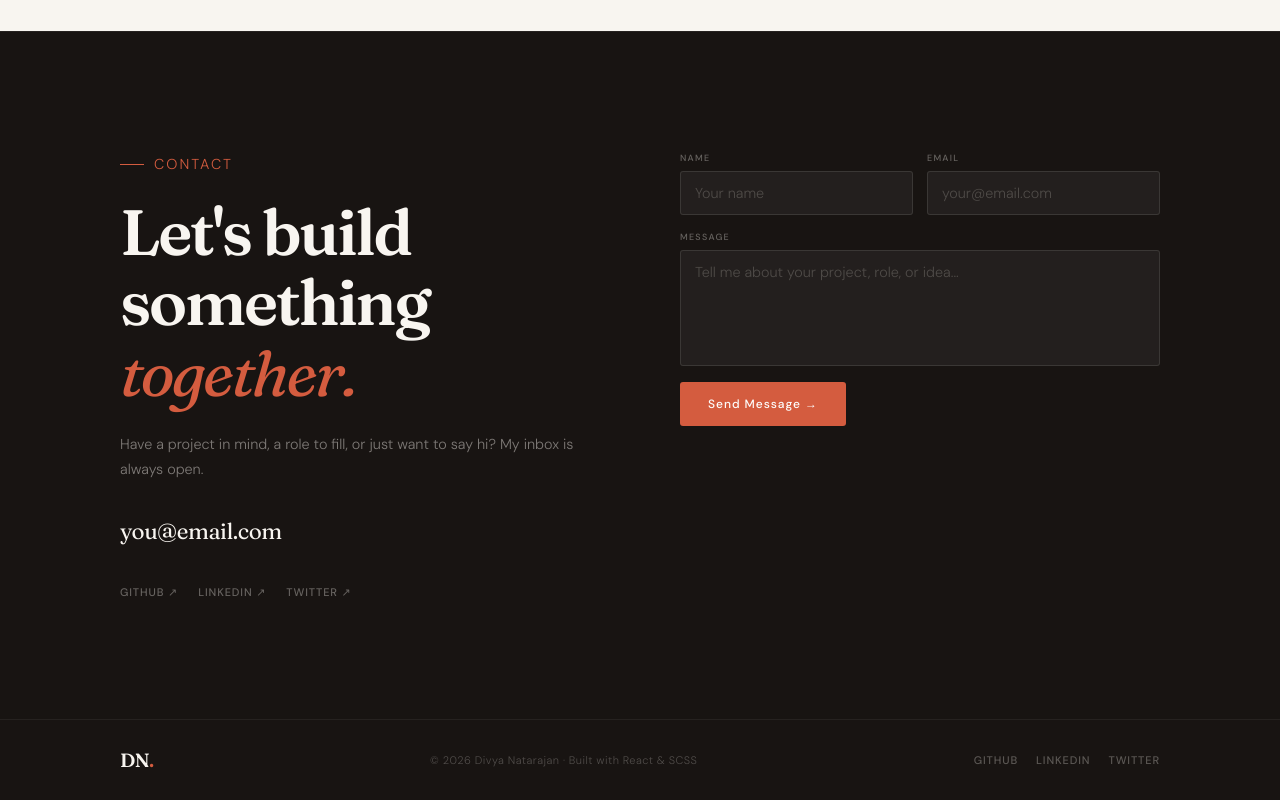
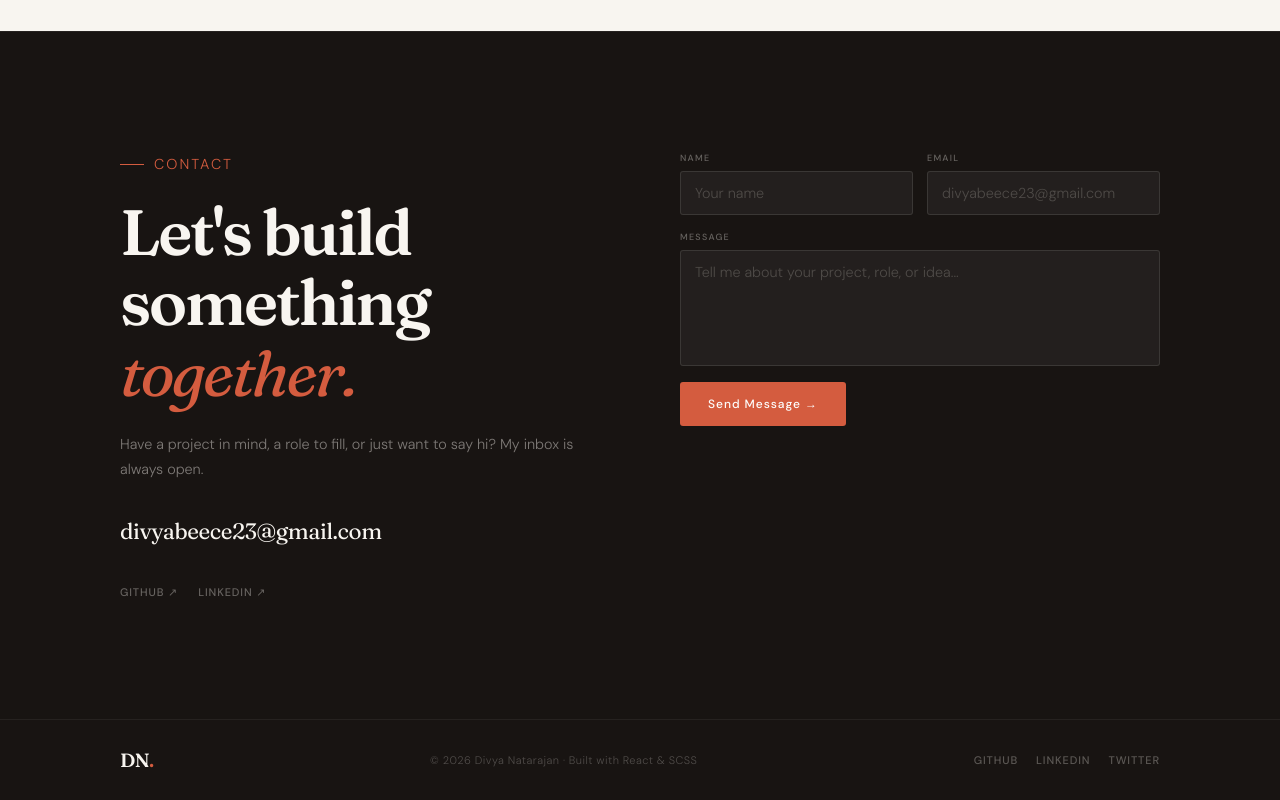
Before and after one commit to divyabeece23-nj/Portfolio, a React (Vite) app: page / in a window 1280 px wide. Shown: the part 3284-4084 px from the top of the page. Built offline with nearby package versions, Linux system fonts and the light colour scheme.

Commit message:
fixed contact section

```diff
--- a/src/components/Contact/Contact.jsx
+++ b/src/components/Contact/Contact.jsx
@@ -3,8 +3,8 @@ import useScrollReveal from '../../hooks/useScrollReveal'
 import './Contact.scss'
 
 export default function Contact() {
-  const [form, setForm]   = useState({ name: '', email: '', message: '' })
-  const [sent, setSent]   = useState(false)
+  const [form, setForm] = useState({ name: '', email: '', message: '' })
+  const [sent, setSent] = useState(false)
   const [error, setError] = useState(false)
   const ref = useScrollReveal()
 
@@ -39,14 +39,13 @@ export default function Contact() {
             href="mailto:you@email.com"
             className="contact__email reveal reveal-delay-3"
           >
-            you@email.com
+            divyabeece23@gmail.com
           </a>
 
           <div className="contact__socials reveal reveal-delay-4">
             {[
-              { label: 'GitHub',   href: 'https://github.com' },
+              { label: 'GitHub', href: 'https://github.com' },
               { label: 'LinkedIn', href: 'https://linkedin.com' },
-              { label: 'Twitter',  href: 'https://twitter.com' },
             ].map(({ label, href }) => (
               <a key={label} href={href} target="_blank" rel="noreferrer" className="contact__social">
                 {label} ↗
@@ -82,7 +81,7 @@ export default function Contact() {
                   <input
                     type="email"
                     name="email"
-                    placeholder="your@email.com"
+                    placeholder="divyabeece23@gmail.com"
                     value={form.email}
                     onChange={handleChange}
                     required
```
